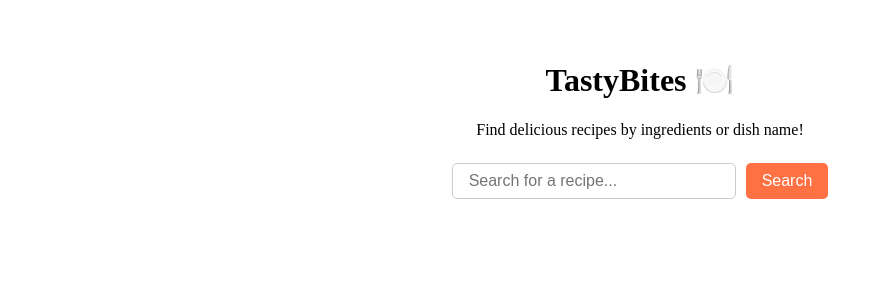
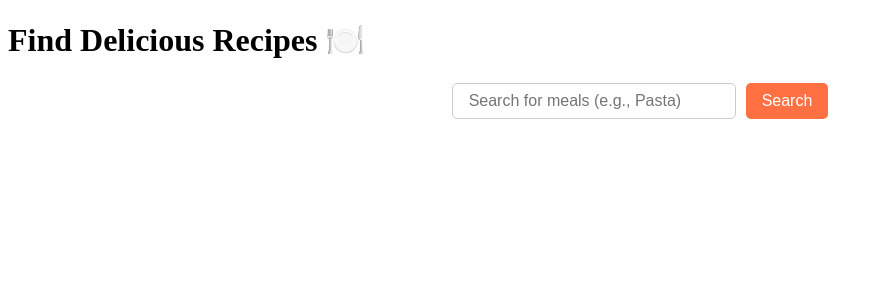
Before and after one commit to NamanKajla/Tasty-Bites, a React (Vite) app: page / in a window 1280 px wide. Shown: the top 300 px of the page, without its empty margins (0-883 px from the left). Built offline with nearby package versions, Linux system fonts and the light colour scheme.

Commit message:
update Home.jsx

```diff
--- a/src/pages/Home.jsx
+++ b/src/pages/Home.jsx
@@ -2,32 +2,40 @@ import React, { useState } from "react";
 import { useNavigate } from "react-router-dom";
 import "./Home.css";
 
-function Home() {
+const Home = () => {
   const [query, setQuery] = useState("");
+  const [error, setError] = useState("");
   const navigate = useNavigate();
 
   const handleSubmit = (e) => {
     e.preventDefault();
-    if (query.trim() === "") return alert("Please enter a search term.");
+
+    if (query.trim() === "") {
+      setError("Please enter a search term.");
+      return;
+    }
+
+    setError("");
     navigate(`/recipes?search=${query}`);
+    setQuery("");
   };
 
   return (
-    <div className="home-container">
-      <h1>TastyBites 🍽️</h1>
-      <p>Find delicious recipes by ingredients or dish name!</p>
-
+    <div className="home-page">
+      <h1>Find Delicious Recipes 🍽️</h1>
       <form onSubmit={handleSubmit} className="search-form">
         <input
           type="text"
-          placeholder="Search for a recipe..."
           value={query}
+          placeholder="Search for meals (e.g., Pasta)"
           onChange={(e) => setQuery(e.target.value)}
+          className={error ? "input-error" : ""}
         />
         <button type="submit">Search</button>
+        {error && <p className="error-text">{error}</p>}
       </form>
     </div>
   );
-}
+};
 
 export default Home;
```
